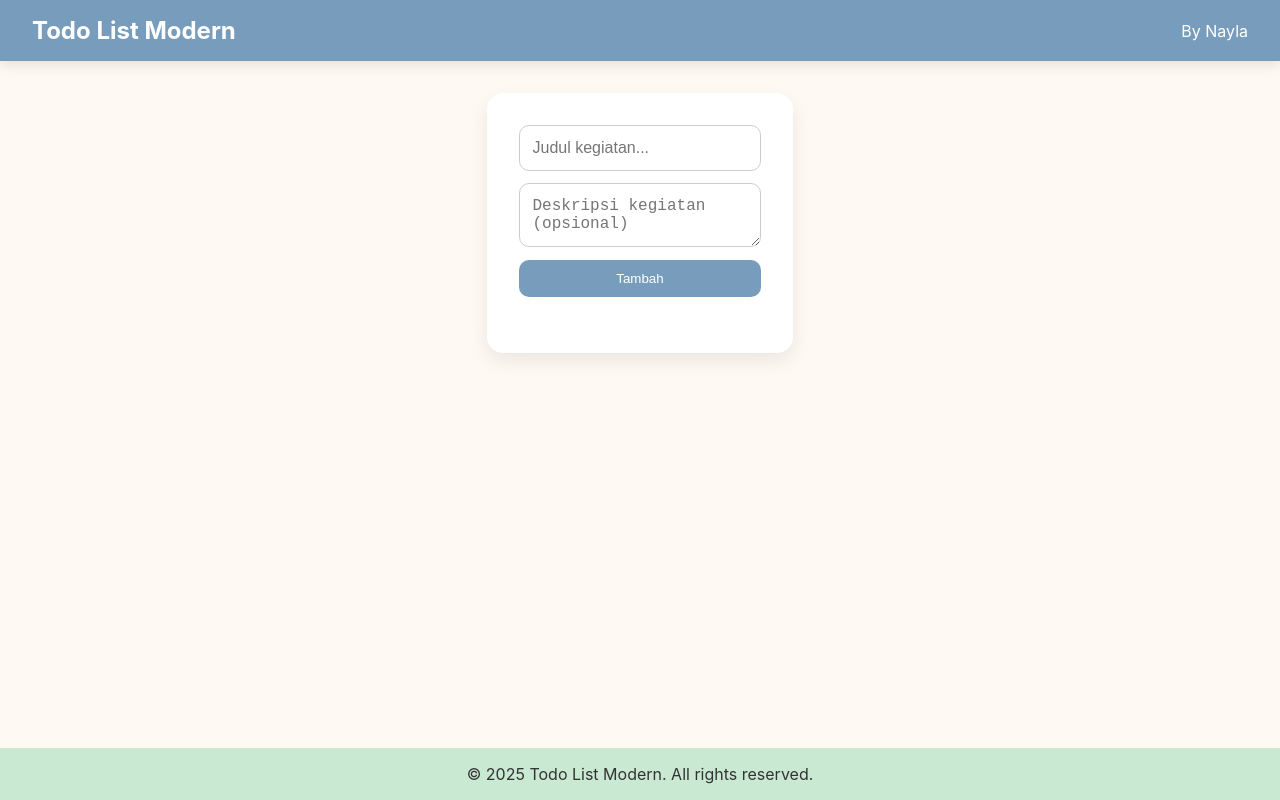
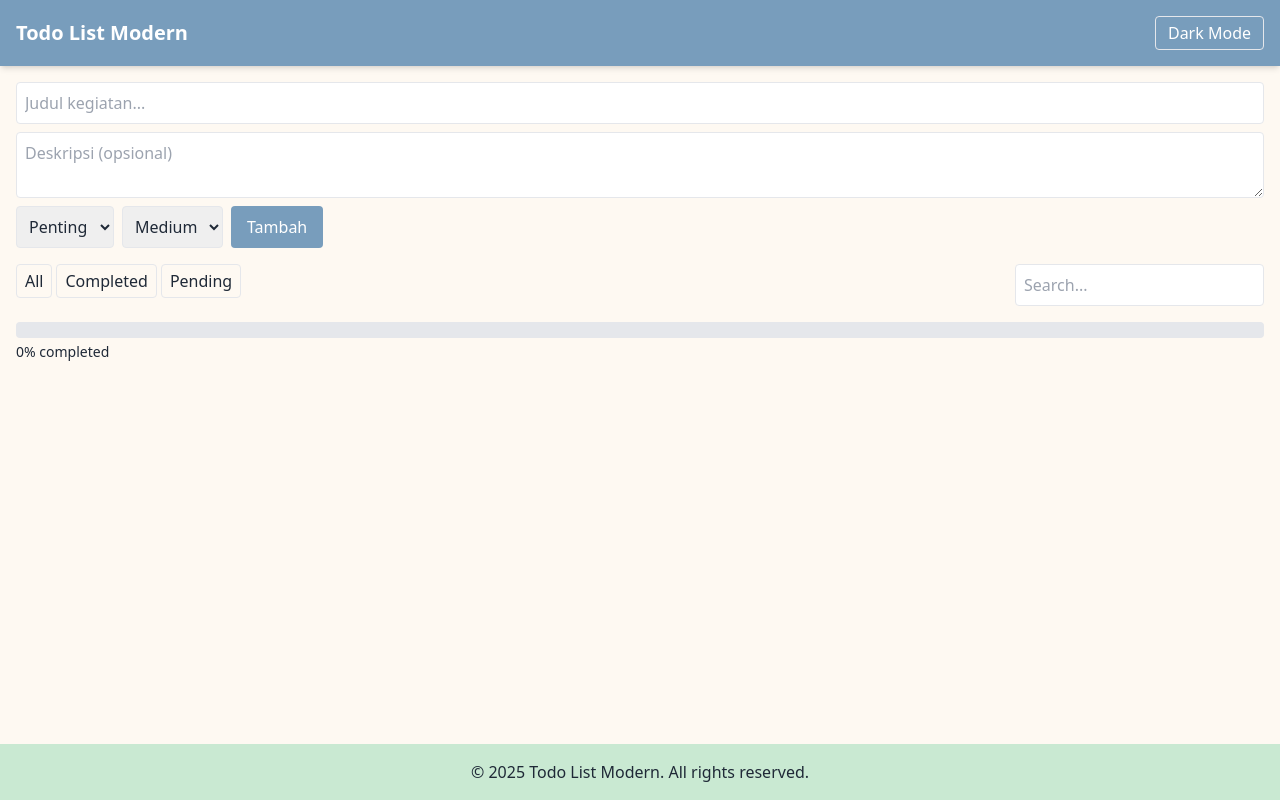
Before and after one commit to naellaz/todo-crud, a Next.js app: page / in a window 1280 px wide. Built offline with nearby package versions, Linux system fonts and the light colour scheme.

Commit message:
ganti tema

```diff
--- a/app/globals.css
+++ b/app/globals.css
@@ -1,156 +1,7 @@
-/* Reset & global */
-* {
-  margin: 0;
-  padding: 0;
-  box-sizing: border-box;
-}
+@tailwind base;
+@tailwind components;
+@tailwind utilities;
 
 body {
-  font-family: 'Inter', sans-serif;
-  background-color: #FEF9F2;
-  color: #333;
-  min-height: 100vh;
-  display: flex;
-  flex-direction: column;
+  @apply bg-lightbg text-gray-800 min-h-screen flex flex-col;
 }
-
-/* Navbar */
-nav {
-  width: 100%;
-  padding: 1rem 2rem;
-  background-color: #789DBC;
-  color: #fff;
-  display: flex;
-  justify-content: space-between;
-  align-items: center;
-  box-shadow: 0 4px 12px rgba(0,0,0,0.1);
-}
-
-nav h1 {
-  font-size: 1.5rem;
-}
-
-/* Footer */
-footer {
-  width: 100%;
-  padding: 1rem 2rem;
-  text-align: center;
-  background-color: #C9E9D2;
-  margin-top: auto;
-}
-
-/* Container */
-.container {
-  max-width: 650px;
-  margin: 2rem auto;
-  padding: 2rem;
-  background-color: #fff;
-  border-radius: 16px;
-  box-shadow: 0 8px 20px rgba(0,0,0,0.08);
-}
-
-/* Form */
-form {
-  display: flex;
-  flex-direction: column;
-  gap: 0.8rem;
-  margin-bottom: 1.5rem;
-}
-
-input[type="text"], textarea {
-  padding: 0.8rem;
-  border-radius: 10px;
-  border: 1px solid #ccc;
-  font-size: 1rem;
-}
-
-textarea {
-  resize: vertical;
-}
-
-button {
-  padding: 0.7rem 1.2rem;
-  border: none;
-  border-radius: 10px;
-  cursor: pointer;
-  font-weight: 500;
-  transition: all 0.2s ease;
-}
-
-button.add-btn {
-  background-color: #789DBC;
-  color: #fff;
-}
-
-button.add-btn:hover {
-  background-color: #5d7a99;
-}
-
-button.edit-btn {
-  background-color: #C9E9D2;
-  margin-right: 0.5rem;
-}
-
-button.edit-btn:hover {
-  background-color: #a1d8b6;
-}
-
-button.delete-btn {
-  background-color: #FFE3E3;
-}
-
-button.delete-btn:hover {
-  background-color: #ffbdbd;
-}
-
-/* Todo list */
-ul {
-  list-style: none;
-}
-
-li {
-  display: flex;
-  justify-content: space-between;
-  align-items: flex-start;
-  padding: 0.8rem 1rem;
-  border-radius: 12px;
-  background-color: #FEF9F2;
-  margin-bottom: 0.7rem;
-  box-shadow: 0 2px 6px rgba(0,0,0,0.05);
-}
-
-li.completed {
-  background-color: #FFE3E3;
-}
-
-.todo-left {
-  display: flex;
-  align-items: flex-start;
-  gap: 0.6rem;
-}
-
-input[type="checkbox"] {
-  width: 20px;
-  height: 20px;
-  margin-top: 0.3rem;
-}
-
-.todo-text {
-  font-size: 1rem;
-}
-
-.todo-text.completed {
-  text-decoration: line-through;
-  color: #888;
-}
-
-.todo-meta {
-  font-size: 0.75rem;
-  color: #555;
-}
-
-.todo-desc {
-  font-size: 0.85rem;
-  color: #555;
-  margin-top: 0.3rem;
-}
--- a/app/layout.tsx
+++ b/app/layout.tsx
@@ -3,15 +3,15 @@ import './globals.css'
 export default function RootLayout({ children }: { children: React.ReactNode }) {
   return (
     <html lang="en">
-      <body>
-        <nav>
-          <h1>Todo List Modern</h1>
-          <span>By Nayla</span>
+      <body className="flex flex-col min-h-screen bg-lightbg">
+        <nav className="flex justify-between items-center p-4 bg-primary text-white shadow-md">
+          <h1 className="text-xl font-bold">Todo List Modern</h1>
+          <button id="theme-toggle" className="px-3 py-1 border rounded">Dark Mode</button>
         </nav>
 
         {children}
 
-        <footer>
+        <footer className="mt-auto p-4 text-center bg-secondary">
           &copy; 2025 Todo List Modern. All rights reserved.
         </footer>
       </body>
--- a/app/page.tsx
+++ b/app/page.tsx
@@ -1,6 +1,7 @@
 'use client'
 
-import { useState } from 'react'
+import { useState, useEffect } from 'react'
+import { DragDropContext, Droppable, Draggable, DropResult } from '@hello-pangea/dnd'
 
 interface Todo {
   id: number
@@ -8,18 +9,24 @@ interface Todo {
   desc: string
   done: boolean
   timestamp: string
+  category: 'Penting' | 'Santai' | 'Sekolah'
+  priority: 'High' | 'Medium' | 'Low'
 }
 
 export default function HomePage() {
   const [todos, setTodos] = useState<Todo[]>([])
   const [input, setInput] = useState('')
   const [desc, setDesc] = useState('')
+  const [category, setCategory] = useState<'Penting'|'Santai'|'Sekolah'>('Penting')
+  const [priority, setPriority] = useState<'High'|'Medium'|'Low'>('Medium')
   const [editId, setEditId] = useState<number | null>(null)
+  const [search, setSearch] = useState('')
+  const [filterStatus, setFilterStatus] = useState<'All'|'Completed'|'Pending'>('All')
 
   const handleAdd = () => {
     if (!input.trim()) return
     if (editId !== null) {
-      setTodos(todos.map(todo => todo.id === editId ? { ...todo, text: input, desc } : todo))
+      setTodos(todos.map(todo => todo.id === editId ? { ...todo, text: input, desc, category, priority } : todo))
       setEditId(null)
     } else {
       setTodos([
@@ -27,20 +34,23 @@ export default function HomePage() {
         {
           id: Date.now(),
           text: input,
-          desc: desc,
+          desc,
           done: false,
-          timestamp: new Date().toLocaleTimeString()
+          timestamp: new Date().toLocaleTimeString(),
+          category,
+          priority,
         }
       ])
     }
-    setInput('')
-    setDesc('')
+    setInput(''); setDesc('')
   }
 
-  const handleEdit = (id: number, text: string, descText: string) => {
-    setInput(text)
-    setDesc(descText)
-    setEditId(id)
+  const handleEdit = (todo: Todo) => {
+    setInput(todo.text)
+    setDesc(todo.desc)
+    setCategory(todo.category)
+    setPriority(todo.priority)
+    setEditId(todo.id)
   }
 
   const handleDelete = (id: number) => {
@@ -52,44 +62,99 @@ export default function HomePage() {
     setTodos(todos.map(todo => todo.id === id ? { ...todo, done: !todo.done } : todo))
   }
 
+  const handleDragEnd = (result: DropResult) => {
+    if (!result.destination) return
+    const items = Array.from(todos)
+    const [reordered] = items.splice(result.source.index, 1)
+    items.splice(result.destination.index, 0, reordered)
+    setTodos(items)
+  }
+
+  const filteredTodos = todos.filter(todo =>
+    (filterStatus === 'All' || (filterStatus === 'Completed' && todo.done) || (filterStatus === 'Pending' && !todo.done)) &&
+    todo.text.toLowerCase().includes(search.toLowerCase())
+  )
+
+  const progress = todos.length ? Math.round(todos.filter(t => t.done).length / todos.length * 100) : 0
+
+  useEffect(() => {
+    const btn = document.getElementById('theme-toggle')
+    btn?.addEventListener('click', () => {
+      document.body.classList.toggle('bg-lightbg')
+      document.body.classList.toggle('bg-gray-900')
+      document.body.classList.toggle('text-gray-100')
+    })
+  }, [])
+
   return (
-    <div className="container">
-      <form onSubmit={e => { e.preventDefault(); handleAdd() }}>
-        <input
-          type="text"
-          value={input}
-          onChange={e => setInput(e.target.value)}
-          placeholder="Judul kegiatan..."
-        />
-        <textarea
-          value={desc}
-          onChange={e => setDesc(e.target.value)}
-          placeholder="Deskripsi kegiatan (opsional)"
-          rows={2}
-        />
-        <button type="submit" className="add-btn">{editId !== null ? 'Update' : 'Tambah'}</button>
-      </form>
-
-      <ul>
-        {todos.map((todo, index) => (
-          <li key={todo.id} className={todo.done ? 'completed' : ''}>
-            <div className="todo-left">
-              <input type="checkbox" checked={todo.done} onChange={() => toggleDone(todo.id)} />
-              <div>
-                <div className={`todo-text ${todo.done ? 'completed' : ''}`}>
-                  {index + 1}. {todo.text}
-                </div>
-                {todo.desc && <div className="todo-desc">{todo.desc}</div>}
-                <div className="todo-meta">[{todo.timestamp}]</div>
+    <div className="container mx-auto p-4">
+      {/* Form */}
+      <div className="mb-4 flex flex-col gap-2">
+        <input value={input} onChange={e=>setInput(e.target.value)} placeholder="Judul kegiatan..." className="p-2 border rounded"/>
+        <textarea value={desc} onChange={e=>setDesc(e.target.value)} placeholder="Deskripsi (opsional)" className="p-2 border rounded"/>
+        <div className="flex gap-2">
+          <select value={category} onChange={e=>setCategory(e.target.value as any)} className="p-2 border rounded">
+            <option value="Penting">Penting</option>
+            <option value="Santai">Santai</option>
+            <option value="Sekolah">Sekolah</option>
+          </select>
+          <select value={priority} onChange={e=>setPriority(e.target.value as any)} className="p-2 border rounded">
+            <option value="High">High</option>
+            <option value="Medium">Medium</option>
+            <option value="Low">Low</option>
+          </select>
+          <button onClick={handleAdd} className="bg-primary text-white px-4 rounded">{editId !== null ? 'Update' : 'Tambah'}</button>
         </div>
       </div>
+
+      {/* Filter & Search */}
+      <div className="flex justify-between mb-4">
         <div>
-              <button className="edit-btn" onClick={() => handleEdit(todo.id, todo.text, todo.desc)}>Edit</button>
-              <button className="delete-btn" onClick={() => handleDelete(todo.id)}>Hapus</button>
+          <button onClick={()=>setFilterStatus('All')} className="px-2 py-1 border rounded mr-1">All</button>
+          <button onClick={()=>setFilterStatus('Completed')} className="px-2 py-1 border rounded mr-1">Completed</button>
+          <button onClick={()=>setFilterStatus('Pending')} className="px-2 py-1 border rounded">Pending</button>
+        </div>
+        <input placeholder="Search..." value={search} onChange={e=>setSearch(e.target.value)} className="p-2 border rounded"/>
+      </div>
+
+      {/* Progress */}
+      <div className="mb-4">
+        <div className="h-4 w-full bg-gray-200 rounded">
+          <div className="h-4 bg-primary rounded transition-all" style={{width: `${progress}%`}}></div>
+        </div>
+        <p className="text-sm mt-1">{progress}% completed</p>
+      </div>
+
+      {/* Todo List */}
+      <DragDropContext onDragEnd={handleDragEnd}>
+        <Droppable droppableId="todos">
+          {provided => (
+            <ul {...provided.droppableProps} ref={provided.innerRef} className="flex flex-col gap-2">
+              {filteredTodos.map((todo, index) => (
+                <Draggable key={todo.id} draggableId={todo.id.toString()} index={index}>
+                  {provided => (
+                    <li ref={provided.innerRef} {...provided.draggableProps} {...provided.dragHandleProps} className={`p-2 border rounded flex justify-between items-start ${todo.done?'bg-red-100':'bg-lightbg'} transition-all`}>
+                      <div className="flex gap-2 items-start">
+                        <input type="checkbox" checked={todo.done} onChange={()=>toggleDone(todo.id)} className="mt-1"/>
+                        <div>
+                          <div className={`${todo.done?'line-through text-gray-500':''}`}>{index+1}. {todo.text} <span className="text-xs px-1 rounded bg-secondary">{todo.category}</span> <span className="text-xs px-1 rounded bg-red-200">{todo.priority}</span></div>
+                          {todo.desc && <div className="text-sm text-gray-600">{todo.desc}</div>}
+                          <div className="text-xs text-gray-500">[{todo.timestamp}]</div>
+                        </div>
+                      </div>
+                      <div className="flex gap-1">
+                        <button className="bg-secondary px-2 rounded" onClick={()=>handleEdit(todo)}>Edit</button>
+                        <button className="bg-danger px-2 rounded" onClick={()=>handleDelete(todo.id)}>Hapus</button>
                       </div>
                     </li>
+                  )}
+                </Draggable>
               ))}
+              {provided.placeholder}
             </ul>
+          )}
+        </Droppable>
+      </DragDropContext>
     </div>
   )
 }
--- /dev/null
+++ b/tailwind.config.js
@@ -0,0 +1,15 @@
+/** @type {import('tailwindcss').Config} */
+module.exports = {
+  content: ["./app/**/*.{js,ts,jsx,tsx}"],
+  theme: {
+    extend: {
+      colors: {
+        primary: '#789DBC',
+        secondary: '#C9E9D2',
+        danger: '#FFE3E3',
+        lightbg: '#FEF9F2',
+      },
+    },
+  },
+  plugins: [],
+}
```
Also changed, not shown: package.json (+6 -13 lines), 1 other file (tests, documents, lock files or other folders). Lines whose indentation alone changed are shown as unchanged.
